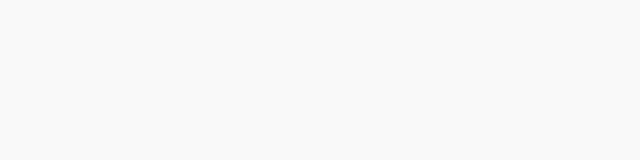
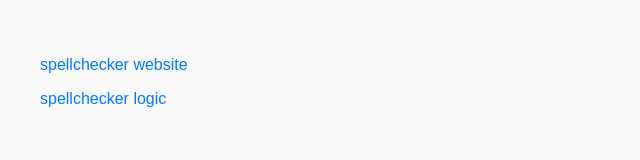
Before and after one commit to zakattack157/Spellchecker, a plain HTML site: page index.html in a window 1280 px wide. Shown: the whole page, without its empty margins (0-640 px from the left). Drawn offline with Linux system fonts and the light colour scheme.

Commit message:
Update index.html

```diff
--- a/index.html
+++ b/index.html
@@ -25,10 +25,10 @@
 </head>
 <body>
     <p>
-        <a href="spellchecker.html" target="_blank"></a>
+        <a href="spellchecker.html" target="_blank">spellchecker website</a>
     </p>
     <p>
-        <a href="spellcheck.js" target="_blank"></a>
+        <a href="spellcheck.js" target="_blank">spellchecker logic</a>
     </p>
 
 
```
